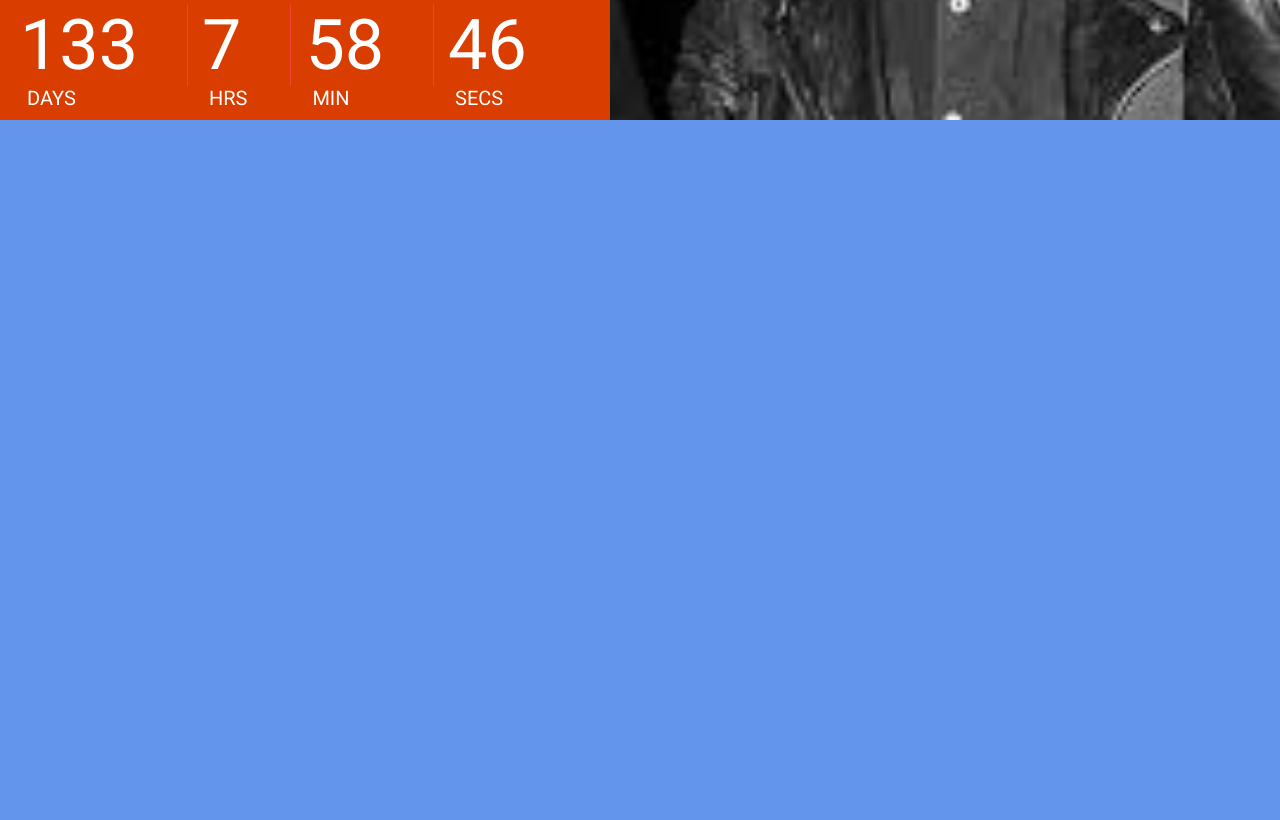
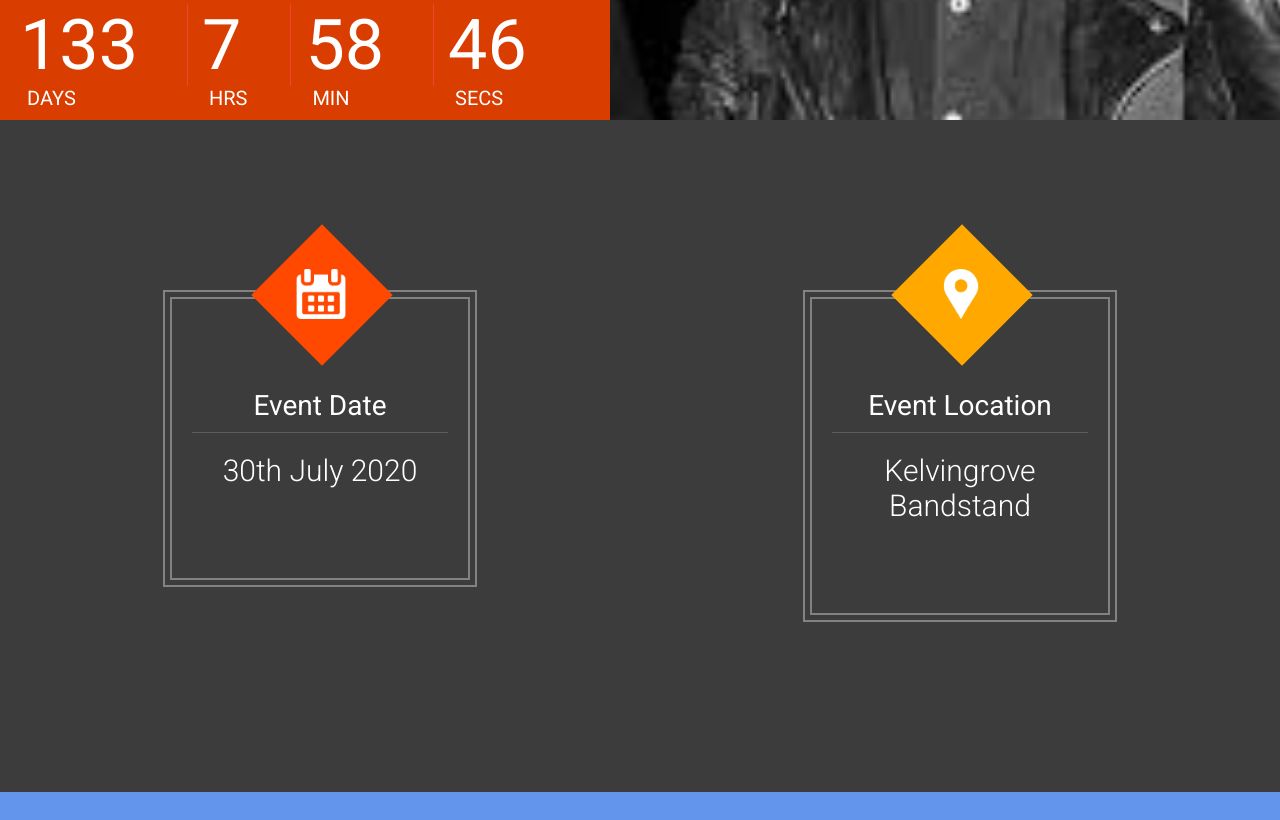
Before and after one commit to timmlaxton/Gig, a React (Create React App) app: page / in a window 1280 px wide. Shown: the part 680-1500 px from the top of the page. Built offline with nearby package versions, Linux system fonts and the light colour scheme.

Commit message:
added venue and date info

```diff
--- a/src/App.js
+++ b/src/App.js
@@ -1,15 +1,16 @@
-import React from 'react';
+import React, { Component } from 'react';
 import './resources/styles.css'
 
 import Header from './components/header_footer/Header'
 import Featured from './components/featured';
-
+import VenueNfo from './components/venueNfo';
 
 function App() {
   return (
     <div className="App" style={{ height: "1500px", background: "cornflowerblue"}}>
       <Header />
       <Featured />
+      <VenueNfo/>
     </div>
   );
 }
--- /dev/null
+++ b/src/components/venueNfo/index.js
@@ -0,0 +1,70 @@
+import React from 'react';
+import Zoom from 'react-reveal/Zoom';
+
+import icon_calender from '../../resources/images/icons/calendar.png'
+import icon_location from '../../resources/images/icons/location.png'
+
+const VenueNfo = () => {
+    return (
+        <div className="bck_black">
+            <div classname="center_wrapper">
+                <div className="vn_wrapper">
+
+
+                <Zoom duration={500}>
+
+                <div className="vn_item">
+                    <div className="vn_outer">
+                        <div className="vn_inner">
+                            <div className="vn_icon_square bck_red"></div>
+                            <div
+                                className="vn_icon"
+                                style={{
+                                    background: `url(${icon_calender})`
+                                }}
+
+                            ></div>
+                            <div className="vn_title">
+                                Event Date
+                            </div>
+                            <div className="vn_desc">
+                                30th July 2020
+                            </div>
+                        </div>
+                    </div>
+                </div>
+
+                </Zoom >
+
+
+                <Zoom duration={500} delay={500}>
+                <div className="vn_item">
+                    <div className="vn_outer">
+                        <div className="vn_inner">
+                            <div className="vn_icon_square bck_yellow"></div>
+                            <div
+                                className="vn_icon"
+                                style={{
+                                    background: `url(${icon_location})`
+                                }}
+
+                            ></div>
+                            <div className="vn_title">
+                                Event Location
+                            </div>
+                            <div className="vn_desc">
+                                Kelvingrove Bandstand
+                            </div>
+                        </div>
+                    </div>
+                </div>
+
+                </Zoom>
+
+                </div>
+            </div>
+        </div>
+    );
+};
+
+export default VenueNfo;
```
